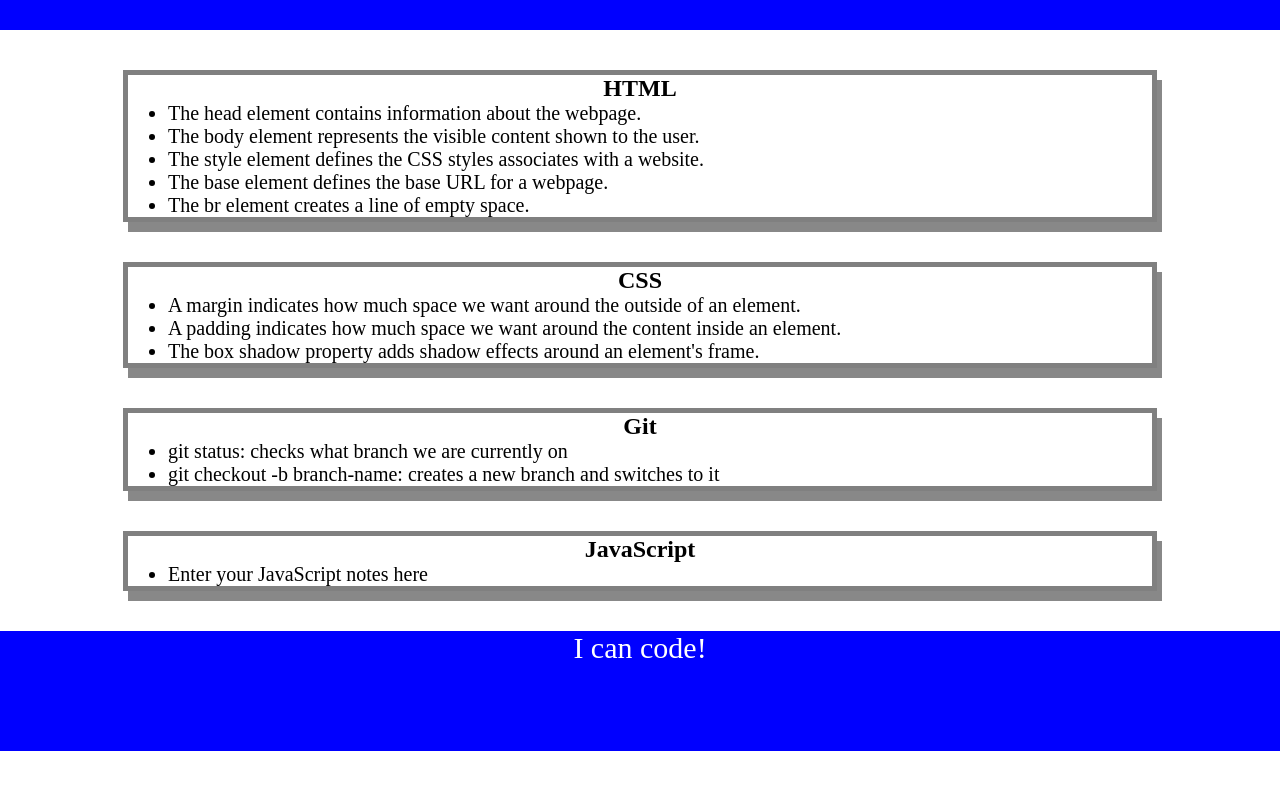
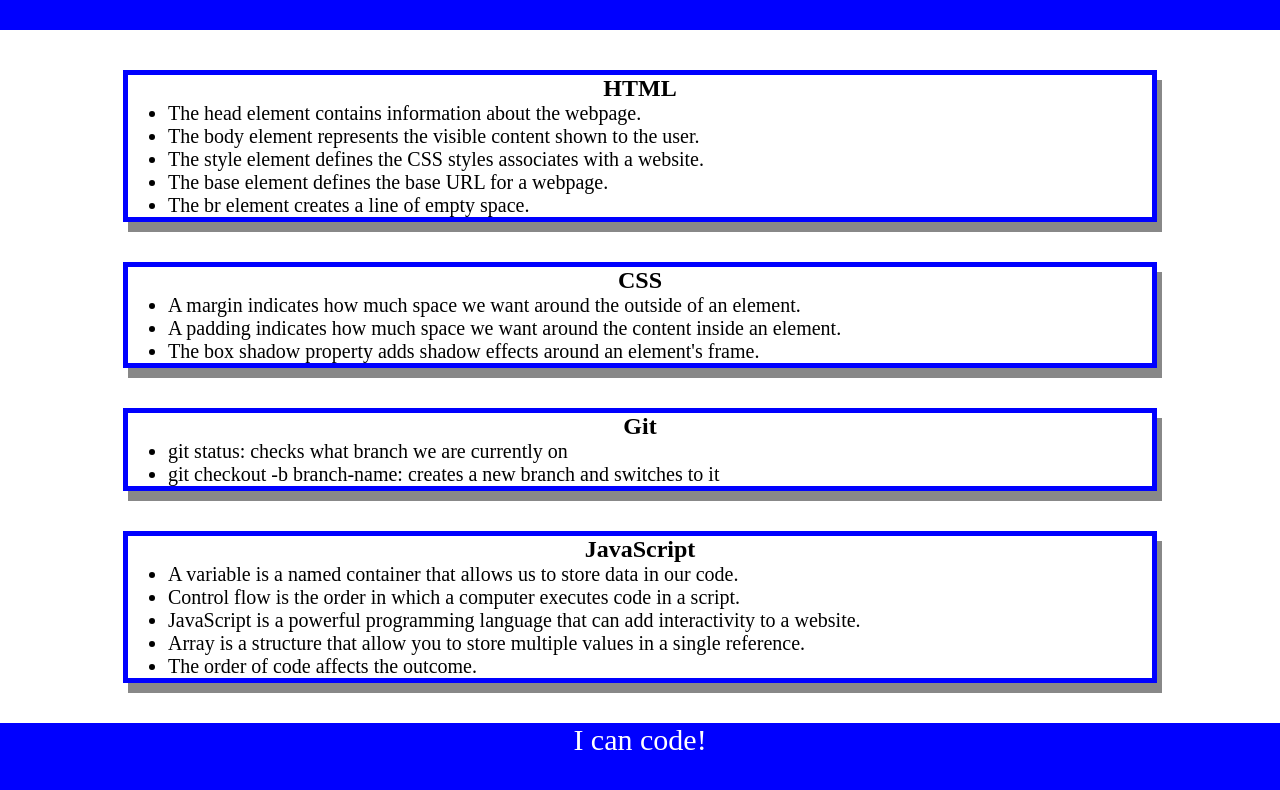
Before and after one commit to saulwade/prework-study-guide, a plain HTML site: page index.html in a window 1280 px wide. Shown: the part 90-880 px from the top of the page. Before the commit the page ends 841 px from the top, so only its background shows below. Drawn offline with Linux system fonts and the light colour scheme.

Commit message:
README file added

```diff
--- a/assets/style.css
+++ b/assets/style.css
@@ -37,6 +37,6 @@ p {
 .card {
   width: 80%;
   margin: 40px auto;
-  border: 5px solid gray;
+  border: 5px solid blue;
   box-shadow: 5px 10px #888888;
 }
--- a/index.html
+++ b/index.html
@@ -44,7 +44,11 @@
       <section class="card" id="javascript-section">
         <h2>JavaScript</h2>
         <ul>
-          <li>Enter your JavaScript notes here</li>
+          <li>A variable is a named container that allows us to store data in our code.</li>
+          <li>Control flow is the order in which a computer executes code in a script.</li>
+          <li>JavaScript is a powerful programming language that can add interactivity to a website.</li>
+          <li>Array is a structure that allow you to store multiple values in a single reference.</li>
+          <li>The order of code affects the outcome.</li>
         </ul>
       </section>
     </main>
```
Also changed, not shown: 1 other file.
